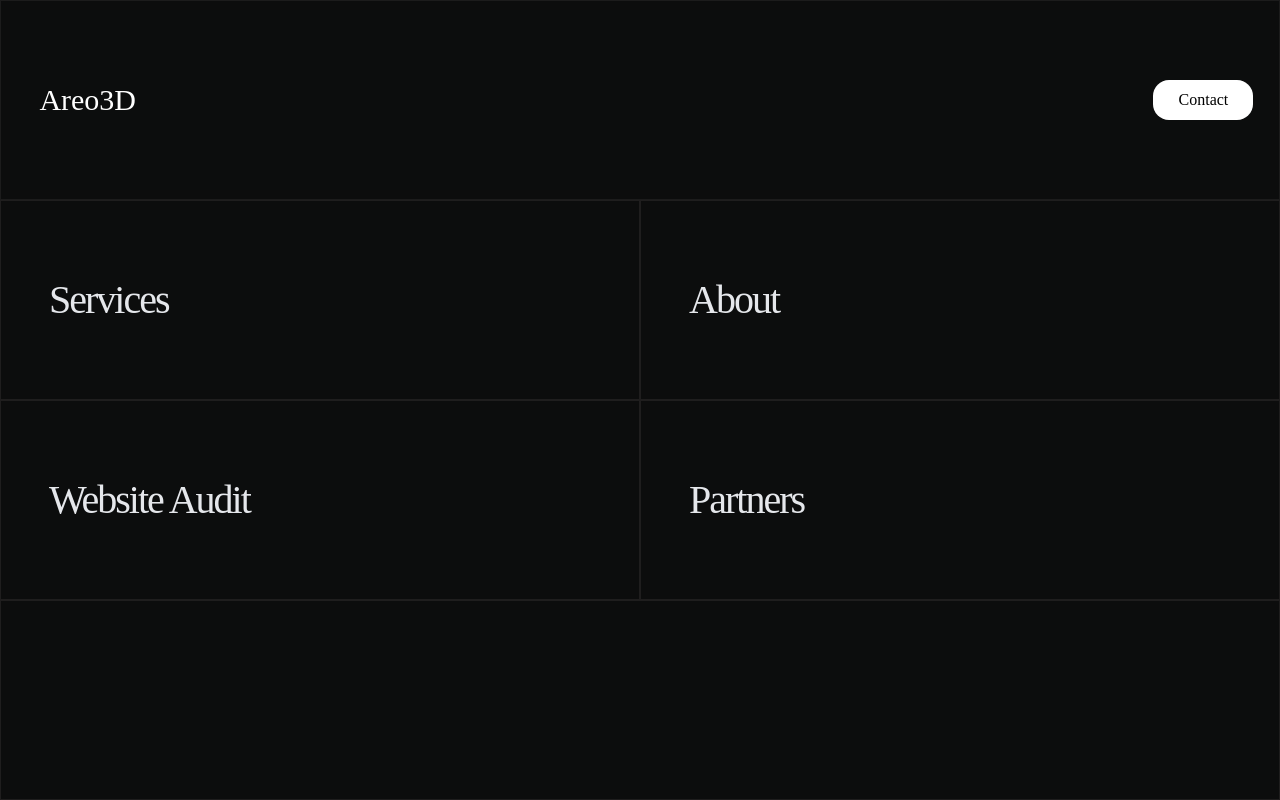
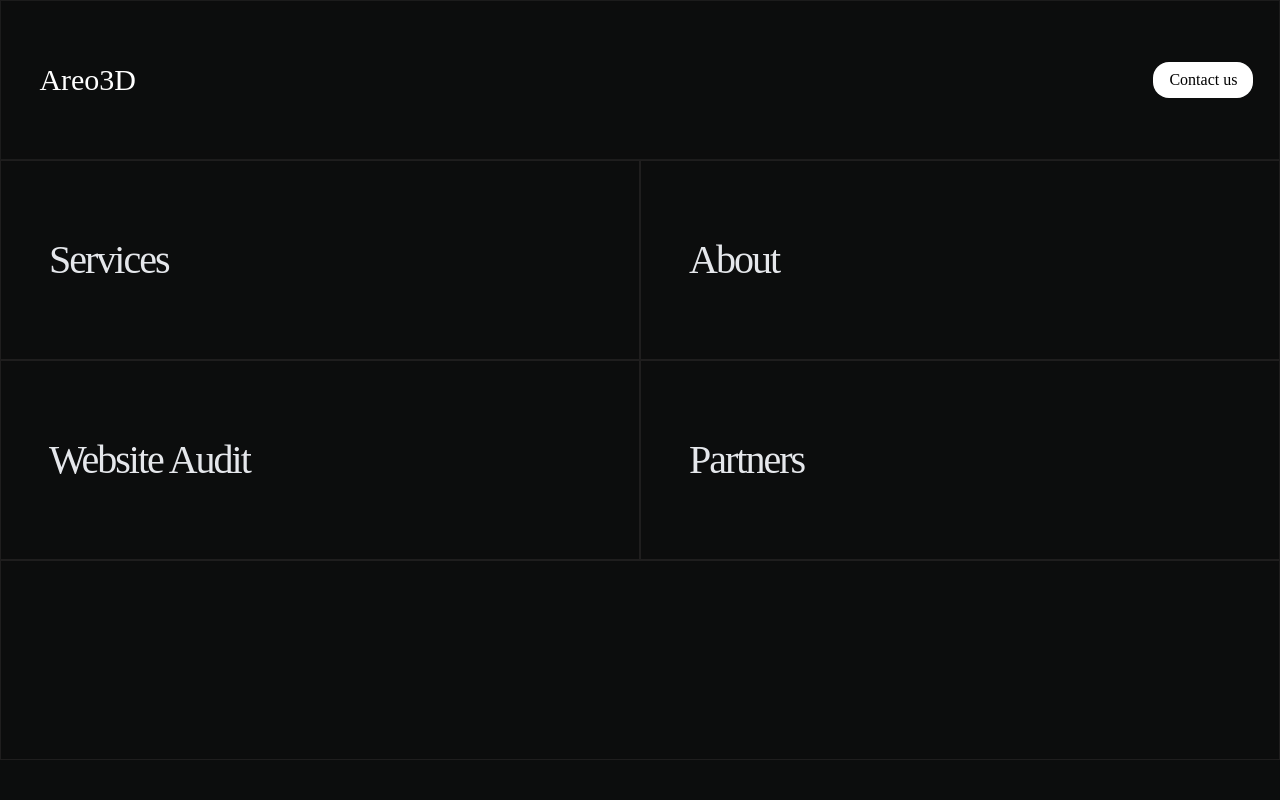
Before and after one commit to Eliaslopes248/areo3d, a React (Vite) app in the folder areo3d/: page / in a window 1280 px wide. Built offline with nearby package versions, Linux system fonts and the light colour scheme; a web font is replaced by a local one.

Commit message:
fit top menu sizing

```diff
--- a/areo3d/src/components/menu.jsx
+++ b/areo3d/src/components/menu.jsx
@@ -6,21 +6,21 @@ export default function Menu() {
 
         {/* top option, with home, contact us, exit */}
 
-        <div className="w-full h-[25vh] border-[.01px] bg-[#0c0d0d] border-[#1c1c1c] items-center flex absolute ">
+        <div className="w-full h-[20vh] border-[.01px] bg-[#0c0d0d] border-[#1c1c1c] items-center flex absolute ">
 
               <h1 className='text-white text-3xl ml-[3vw] '>
                 Areo3D
               </h1>
 
-              <button className='ml-auto text-black mr-[2vw] bg-white p-[8px] w-[100px] h-fit rounded-2xl'>
-                Contact
+              <button className='ml-auto text-black mr-[2vw] bg-white p-[6px] w-[100px] h-fit rounded-2xl hover:bg-gray-200 duration-[.1s]'>
+                Contact us
               </button>
 
         </div>
 
         {/* rows with nav options */}
 
-    <div className="mt-[25vh] flex-wrap">
+    <div className="mt-[20vh] flex-wrap">
         <div className="w-full h-fit flex flex-wrap ">
             <div className=" w-full md:w-[50%] h-[25vh] border-[.01px] border-[#1f1e1e] flex items-center
             justify-start pl-[48px] hover:bg-[#1c1c1c] duration-[.1s] ">
```
